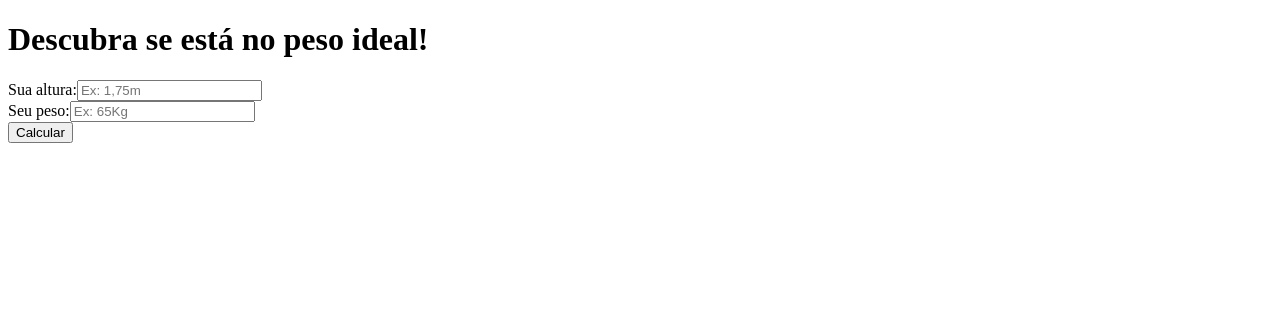
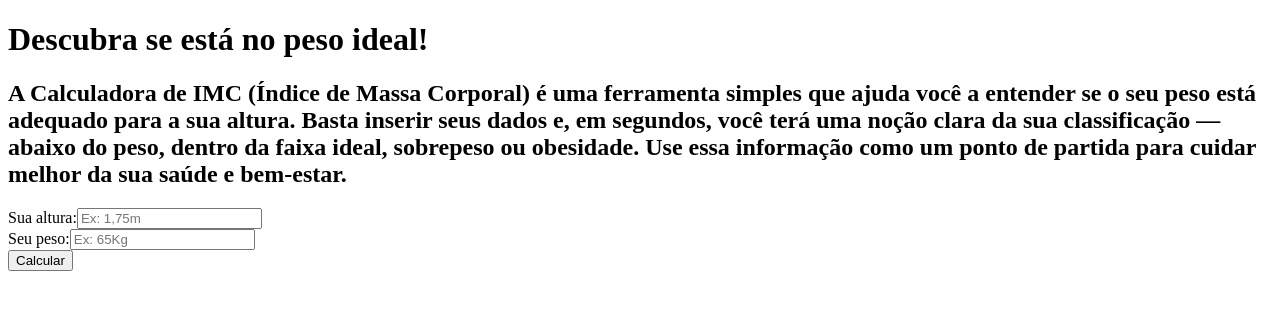
Before and after one commit to CPs-FIAP-2025/Cp-1-Front-End-IMC, a React (Vite) app: page / in a window 1280 px wide. Shown: the top 310 px of the page. Built offline with nearby package versions, Linux system fonts and the light colour scheme.

Commit message:
3 a- adicionando texto de apresentação na pagina principal

```diff
--- a/src/App.jsx
+++ b/src/App.jsx
@@ -29,6 +29,10 @@ function App() {
       <div className="hero">
         <div className="apresentacao">
           <h1>Descubra se está no peso ideal!</h1>
+          <h2>A Calculadora de IMC (Índice de Massa Corporal) é uma ferramenta simples que ajuda você a entender
+            se o seu peso está adequado para a sua altura. Basta inserir seus dados e, em segundos, você terá uma noção
+            clara da sua classificação — abaixo do peso, dentro da faixa ideal, sobrepeso ou obesidade. Use essa informação
+            como um ponto de partida para cuidar melhor da sua saúde e bem-estar.</h2>
         </div>
         <div className="cards">
           <form>
```
